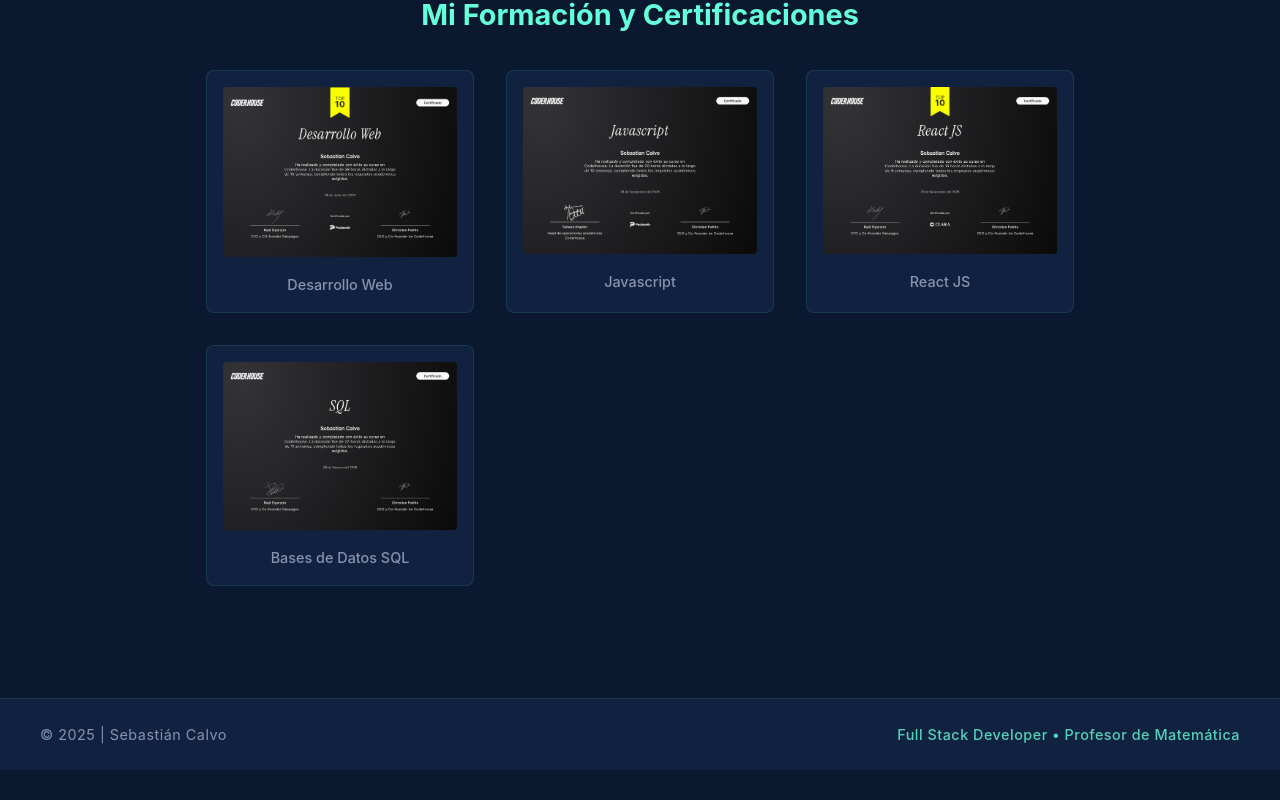
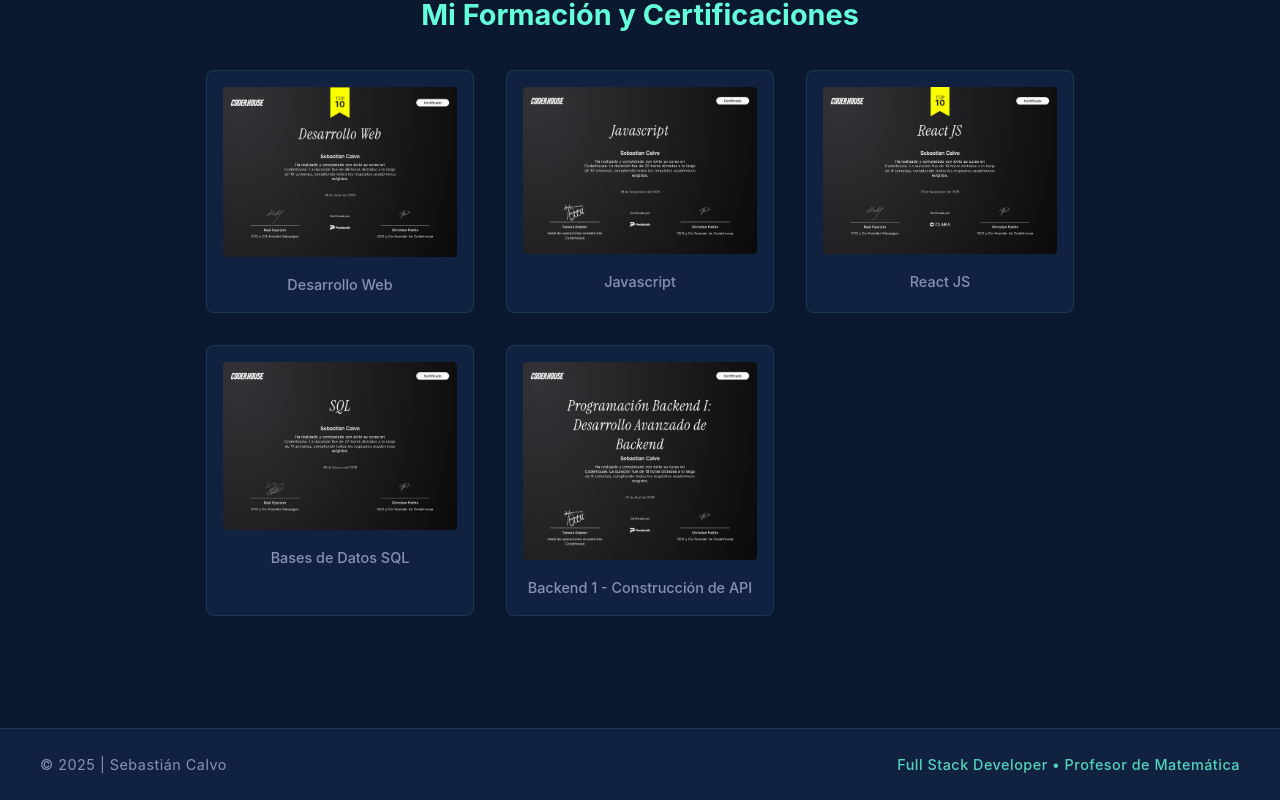
Before and after one commit to SebastianNCalvo/Portfolio, a React (Vite) app: page /sobremi in a window 1280 px wide. Shown: the part 570-1370 px from the top of the page. Before the commit the page ends 1340 px from the top, so only its background shows below. Built offline with nearby package versions, Linux system fonts and the light colour scheme.

Commit message:
Agregado de certificado Backend

```diff
--- a/src/components/SobreMi/SobreMi.jsx
+++ b/src/components/SobreMi/SobreMi.jsx
@@ -3,6 +3,7 @@
 import Javascript from '../../assets/Javascript.png';
 import ReactJs from '../../assets/Certificado-ReactJs.png';
 import BDSQL from '../../assets/BDSQL.png';
+import Backend from '../../assets/Backend.png'
 
 export default function SobreMi() {
     return (
@@ -41,6 +42,10 @@
                         <img src={BDSQL} alt="Certificado Base de Datos SQL" />
                         <span>Bases de Datos SQL</span>
                     </div>
+                    <div className='cardCertificado'>
+                        <img src={Backend} alt="Certificado Backend 1" />
+                        <span>Backend 1 - Construcción de API</span>
+                    </div>
                 </div>
             </div>
         </section>
```
Also changed, not shown: src/assets/Backend.png (added).
